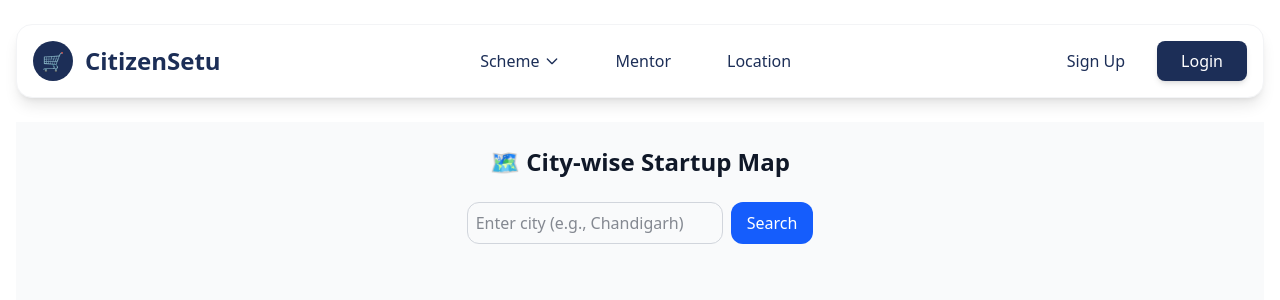
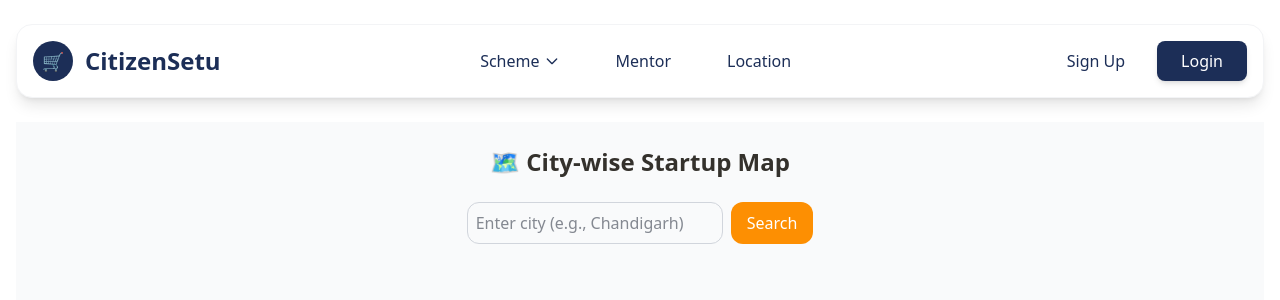
Before and after one commit to KRITIKA1980/Risevers, a Next.js app in the folder my-app/: page /location in a window 1280 px wide. Shown: the top 300 px of the page. Built offline with nearby package versions, Linux system fonts and the light colour scheme.

Commit message:
Update page.jsx

```diff
--- a/my-app/src/app/location/page.jsx
+++ b/my-app/src/app/location/page.jsx
@@ -20,14 +20,15 @@ const Popup = dynamic(
   () => import("react-leaflet").then((mod) => mod.Popup),
   { ssr: false }
 );
+
 // Custom icons
 const activeIcon = new L.Icon({
-  iconUrl: "https://cdn-icons-png.flaticon.com/512/190/190411.png", // green
+  iconUrl: "https://cdn-icons-png.flaticon.com/512/190/190411.png", // green icon
   iconSize: [30, 30],
 });
 
 const closedIcon = new L.Icon({
-  iconUrl: "https://cdn-icons-png.flaticon.com/512/190/190406.png", // red
+  iconUrl: "https://cdn-icons-png.flaticon.com/512/190/190406.png", // red icon
   iconSize: [30, 30],
 });
 
@@ -35,7 +36,7 @@ export default function LocationPage() {
   const [city, setCity] = useState("");
   const [allStartups, setAllStartups] = useState([]);
   const [filtered, setFiltered] = useState([]);
-  const [cityCoords, setCityCoords] = useState([20.5937, 78.9629]); // India default
+  const [cityCoords, setCityCoords] = useState([20.5937, 78.9629]); // Default: India center
 
   useEffect(() => {
     fetch("/startups.json")
@@ -49,7 +50,7 @@ export default function LocationPage() {
     );
     setFiltered(results);
 
-    // Get coordinates from OpenStreetMap
+    // Fetch coordinates from OpenStreetMap
     const geoRes = await fetch(
       `https://nominatim.openstreetmap.org/search?format=json&q=${city}`
     );
@@ -64,7 +65,10 @@ export default function LocationPage() {
 
   return (
     <div className="min-h-screen p-6 bg-gray-50">
-      <h1 className="text-2xl font-bold text-center mb-6">
+      <h1
+        className="text-2xl font-bold text-center mb-6"
+        style={{ color: "#34312C" }}
+      >
         🗺️ City-wise Startup Map
       </h1>
 
@@ -78,7 +82,8 @@ export default function LocationPage() {
         />
         <button
           onClick={handleSearch}
-          className="bg-blue-600 text-white px-4 py-2 rounded-xl hover:bg-blue-700"
+          className="text-white px-4 py-2 rounded-xl"
+          style={{ backgroundColor: "#FD8F02" }}
         >
           Search
         </button>
@@ -86,7 +91,7 @@ export default function LocationPage() {
 
       {filtered.length > 0 ? (
         <>
-          <div className="text-center mb-4">
+          <div className="text-center mb-4" style={{ color: "#34312C" }}>
             <p>
               📍 <strong>{city}</strong> me total{" "}
               <strong>{filtered.length}</strong> startups hain.
```
